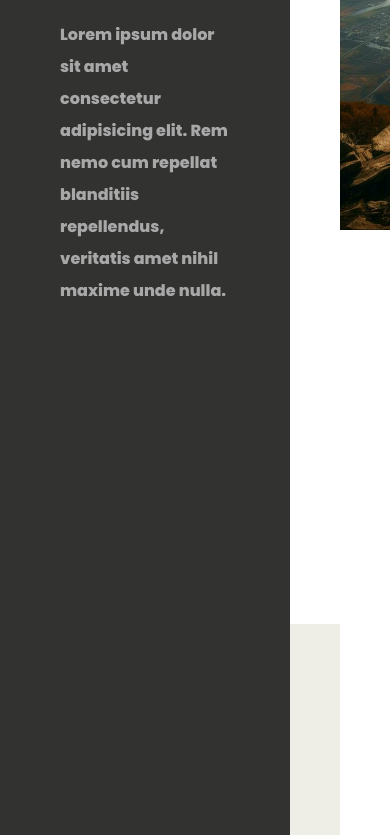
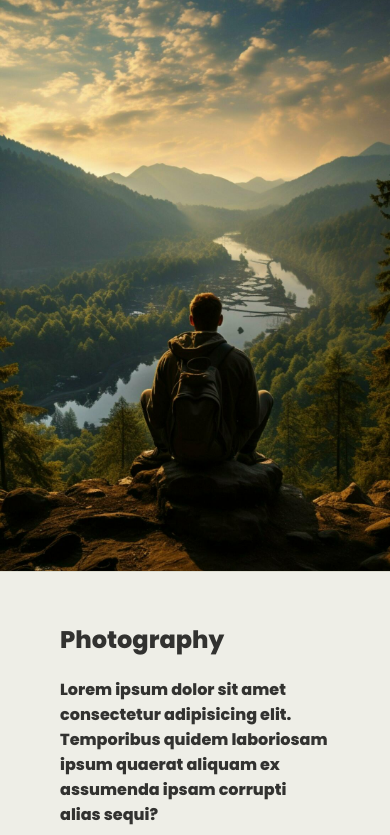
Before and after one commit to ZEUZ8/CSS-gridLayouts, a plain HTML site: page 5 - portfolio/index.html in a window 390 px wide. Shown: the part 728-1563 px from the top of the page. Drawn offline with Linux system fonts and the light colour scheme.

Commit message:
Completed the previous commit's work and achieved full responsiveness for the demo profile site using CSS @media queries.

```diff
--- a/5 - portfolio/index.css
+++ b/5 - portfolio/index.css
@@ -1,49 +1,48 @@
-@import url('https://fonts.googleapis.com/css2?family=Poppins:wght@800&display=swap');
+@import url("https://fonts.googleapis.com/css2?family=Poppins:wght@800&display=swap");
 
-body{
+body {
   margin: 0;
   font-family: "Poppins";
 }
 
-main{
+main {
   display: grid;
   grid-template-columns: 1.2fr 1fr 1fr;
   max-height: 100%;
 }
 
-
-.panel .text{
+.panel .text {
   background: #eeeee7;
   color: #323230;
   padding: 30px 60px;
 }
 
-.panel{
+.panel {
   display: grid;
   grid-template-columns: 1fr;
 }
 
-.panel.welcom{
+.panel.welcom {
   background: #323230;
   padding: 30px 60px;
   grid-auto-rows: 1fr;
 }
-.panel.welcom nav a{
+.panel.welcom nav a {
   color: #a8a8a8;
   text-decoration: none;
   margin-right: 20px;
 }
 
-.panel.welcom p{
+.panel.welcom p {
   color: #a8a8a8;
   max-width: 540px;
   line-height: 2em;
 }
-.panel.welcom h1{
+.panel.welcom h1 {
   color: #eeeee7;
   font-size: 3em;
 }
-.panel.welcom footer{
+.panel.welcom footer {
   align-self: end;
 }
 
@@ -52,15 +51,57 @@ main{
   overflow: hidden;
 }
 .panel.about img{
-    max-width: 100%;
-    max-height: 100%;
+  width: 100%;
+  height: 100%;
 }
 .panel.photos img{
-    max-width: 100%;
-    max-height: 100%;
+  width: 100%;
+  height: 100%;
 }
 
-.panel.photos{
+.panel.photos {
   grid-template-rows: 1fr 3fr;
   overflow: hidden;
 }
+
+@media screen and (max-width: 1400px) {
+  main {
+    grid-template-columns: 1fr 1fr;
+  }
+  .panel.photos{
+    grid-column: span 2 ;
+    grid-template-columns: 1fr 1fr;
+    grid-template-rows: 1fr;
+  }
+  .panel.photos img{
+    width: 100%;
+  }
+}
+
+@media screen and (max-width:950px) {
+    main{
+        grid-template-columns: 100%;
+        grid-template-rows: 500px 400px 400px;
+    }
+    .panel.about{
+        grid-row: 2;
+        grid-template-columns: 1fr 1fr;
+        grid-template-rows:1fr ;
+    }
+    .panel img{
+        width: 100%;
+    }
+}
+
+@media screen and (max-width:680px) {
+    main{
+        grid-template-rows: 700px 600px 600px;
+    }
+    .panel.about, .panel.photos{
+        grid-template-columns: 1fr;
+        grid-column: span 1;
+        grid-template-rows: 1fr 1fr;
+        border-bottom: 1px solid #dcdcd0;
+    }
+
+}
```
Lines whose indentation alone changed are shown as unchanged.
